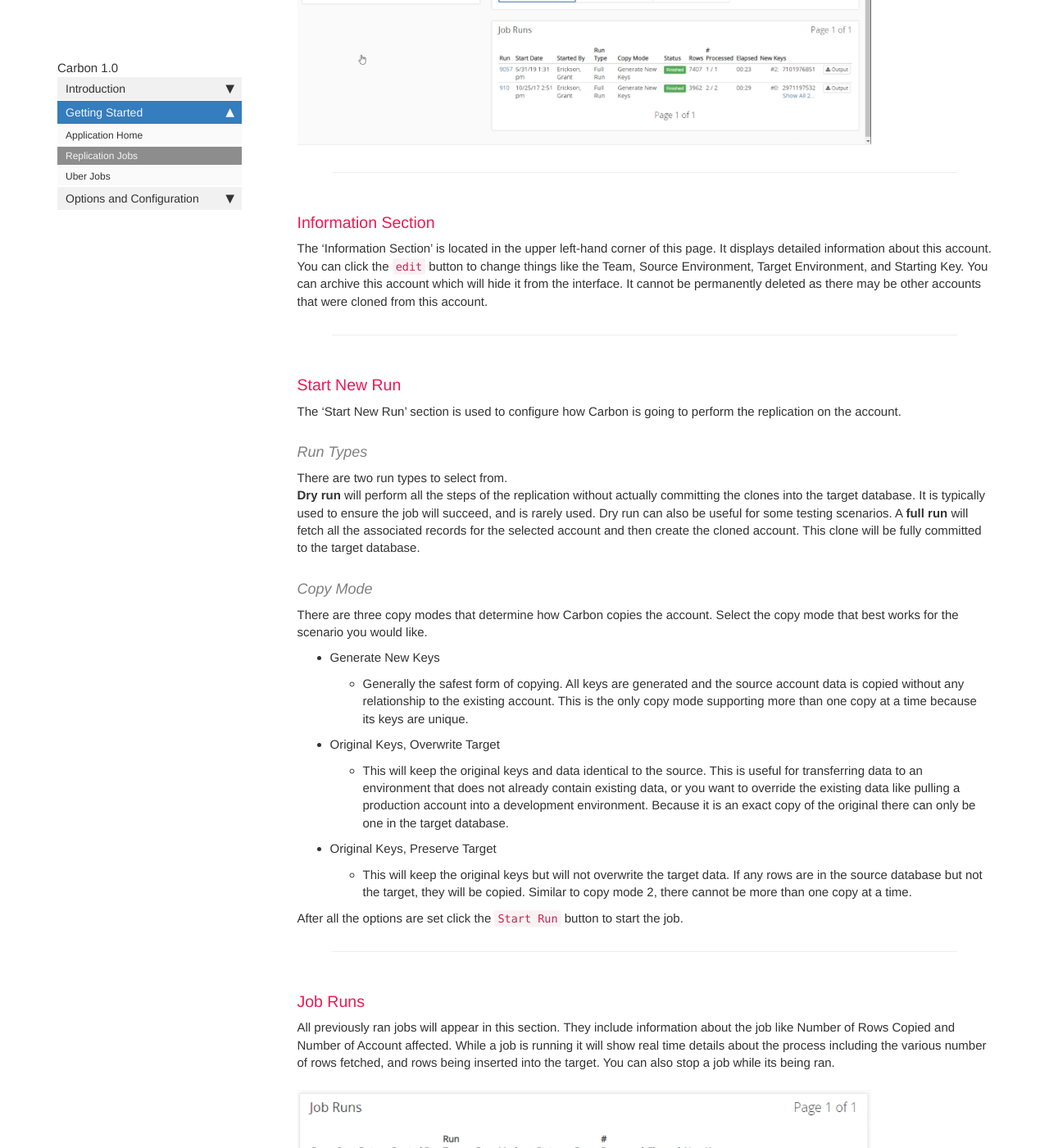
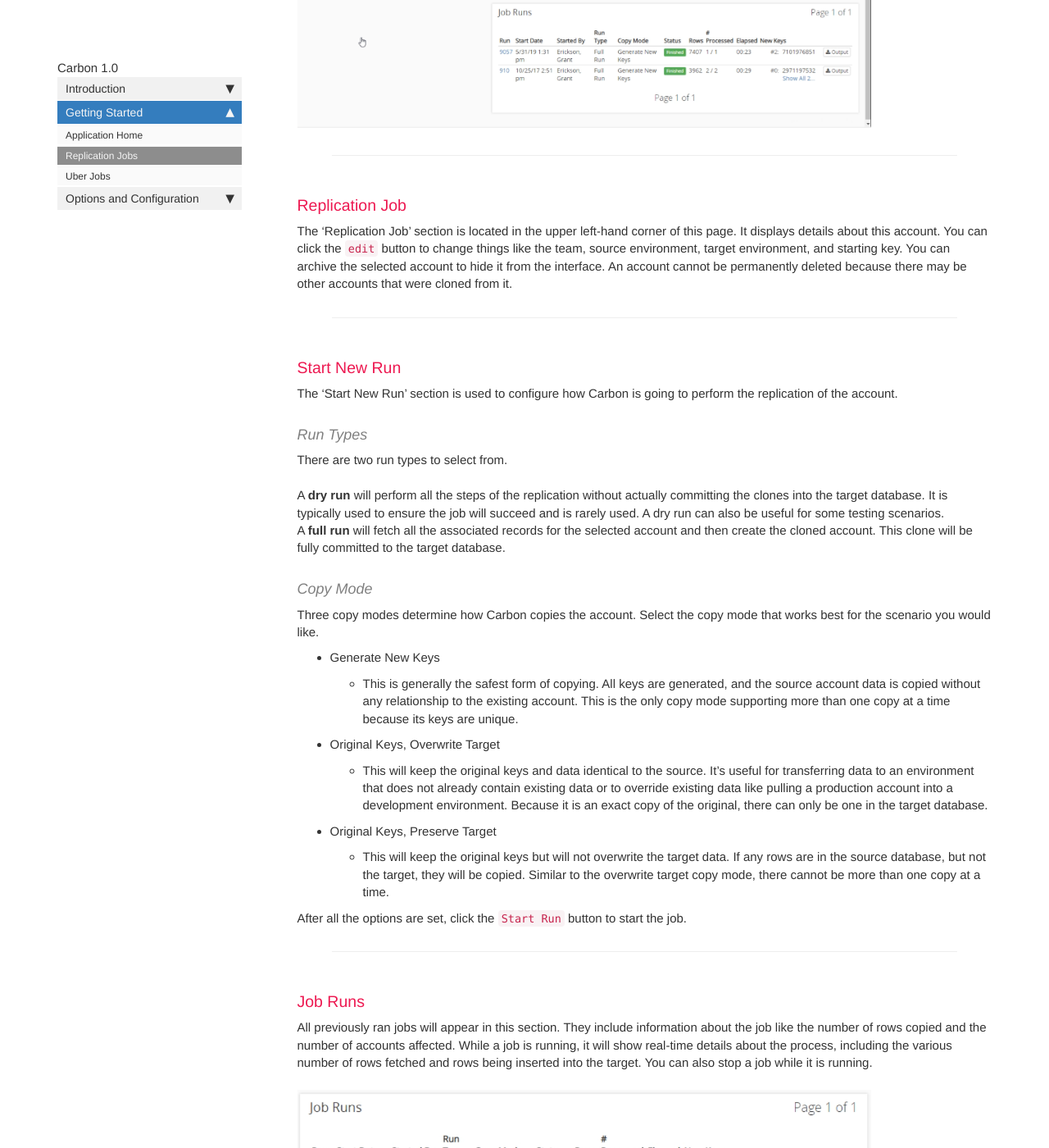
Before and after one commit to IntelliTect/Documentation, a Jekyll site: the page built from docs/Carbon/Replication-Jobs.md, in a window 1280 px wide and 1400 px high, scrolled down 804 px. Shown: the whole window at 82% size. Built offline with Jekyll 4.4.1, drawn with Linux system fonts in a browser that asks for light colours; comment, search, counter and statistics services are not loaded; some of the changed text lies outside the part shown.

Commit message:
Update Replication-Jobs.md

```diff
--- a/docs/Carbon/Replication-Jobs.md
+++ b/docs/Carbon/Replication-Jobs.md
@@ -6,43 +6,43 @@ permalink: docs/Carbon/Replication-Jobs.html
 
 
 # Replication Jobs
-'Replication Jobs' are the core of Carbon. They are jobs that perform all the account information fetching and create replicated accounts. There are multiple ways to create new replication jobs but they all come down to finding an existing CCB or MDM account you want to replicate. 'Replication Jobs' are extremely useful for creating one or two replicated accounts. To replicate more see [uber jobs](Uber-Jobs.md).
+'Replication Jobs' are the core of Carbon. These jobs perform all the account information fetching and creating of replicated accounts. There are multiple ways to create new replication jobs, but they all come down to finding an existing CCB or MDM account you want to replicate. Replication jobs are handy for creating one or two replicated accounts. To replicate more, see [Uber Jobs](Uber-Jobs.md).
 
 ## Creating a Replication Job
-To get started configuring a replication job, you must first select an account. The easiest way to find an account to start with is to use the [search](Application-Home.md#search) feature from the home screen.
-After you have selected an account to replicate you should see the 'Start New Run' screen.
+To start configuring a replication job, you must select an account. The easiest way to find an account is to use the [search](Application-Home.md#search) feature from the home screen.
+After you have selected an account to replicate, you should see the 'Start New Run' screen.
 
 <img src="Media/Replication-Job.png">
 
 ---
-### Information Section
-The 'Information Section' is located in the upper left-hand corner of this page. It displays detailed information about this account. You can click the `edit` button to change things like the Team, Source Environment, Target Environment, and Starting Key. You can archive this account which will hide it from the interface. It cannot be permanently deleted as there may be other accounts that were cloned from this account.
+### Replication Job
+The 'Replication Job' section is located in the upper left-hand corner of this page. It displays details about this account. You can click the `edit` button to change things like the team, source environment, target environment, and starting key. You can archive the selected account to hide it from the interface. An account cannot be permanently deleted because there may be other accounts that were cloned from it.
 
 ---
 ### Start New Run
-The 'Start New Run' section is used to configure how Carbon is going to perform the replication on the account.
+The 'Start New Run' section is used to configure how Carbon is going to perform the replication of the account.
 
 #### Run Types
-There are two run types to select from.
-**Dry run** will perform all the steps of the replication without actually committing the clones into the target database. It is typically used to ensure the job will succeed, and is rarely used. Dry run can also be useful for some testing scenarios.
-A **full run** will fetch all the associated records for the selected account and then create the cloned account. This clone will be fully committed to the target database.
+There are two run types to select from.<br />
+A **dry run** will perform all the steps of the replication without actually committing the clones into the target database. It is typically used to ensure the job will succeed and is rarely used. A dry run can also be useful for some testing scenarios.
+<br />A **full run** will fetch all the associated records for the selected account and then create the cloned account. This clone will be fully committed to the target database.
 
 #### Copy Mode
-There are three copy modes that determine how Carbon copies the account. Select the copy mode that best works for the scenario you would like.
+Three copy modes determine how Carbon copies the account. Select the copy mode that works best for the scenario you would like.
 
 * Generate New Keys
-  * Generally the safest form of copying. All keys are generated and the source account data is copied without any relationship to the existing account. This is the only copy mode supporting more than one copy at a time because its keys are unique.
+  * This is generally the safest form of copying. All keys are generated, and the source account data is copied without any relationship to the existing account. This is the only copy mode supporting more than one copy at a time because its keys are unique.
 * Original Keys, Overwrite Target
-  * This will keep the original keys and data identical to the source. This is useful for transferring data to an environment that does not already contain existing data, or you want to override the existing data like pulling a production account into a development environment. Because it is an exact copy of the original there can only be one in the target database.
+  * This will keep the original keys and data identical to the source. It's useful for transferring data to an environment that does not already contain existing data or to override existing data like pulling a production account into a development environment. Because it is an exact copy of the original, there can only be one in the target database.
 * Original Keys, Preserve Target
-  * This will keep the original keys but will not overwrite the target data. If any rows are in the source database but not the target, they will be copied. Similar to copy mode 2, there cannot be more than one copy at a time.
+  * This will keep the original keys but will not overwrite the target data. If any rows are in the source database, but not the target, they will be copied. Similar to the overwrite target copy mode, there cannot be more than one copy at a time.
 
-After all the options are set click the `Start Run` button to start the job.
+After all the options are set, click the `Start Run` button to start the job.
 
 ---
 ### Job Runs
-All previously ran jobs will appear in this section. They include information about the job like Number of Rows Copied and Number of Account affected. While a job is running it will show real time details about the process including the various number of rows fetched, and rows being inserted into the target. You can also stop a job while its being ran.
+All previously ran jobs will appear in this section. They include information about the job like the number of rows copied and the number of accounts affected. While a job is running, it will show real-time details about the process, including the various number of rows fetched and rows being inserted into the target. You can also stop a job while it is running.
 
 <img src="Media/Replication-Job-Runs.png" width="600">
 
-After the run has been completed it's details will added to the list. There is an option for recently completed jobs to roll back which will undo any of the actions performed by the job. Here you can also get an output of the job detailing the statistics of the account as well as anything that is attached to the account.
+After the run is complete, its details will be added to the list. There is an option to roll back recently completed jobs which will undo any of the actions performed by the job. Here, you can also get an output of the job detailing the statistics of the account and anything attached to the account.
```
